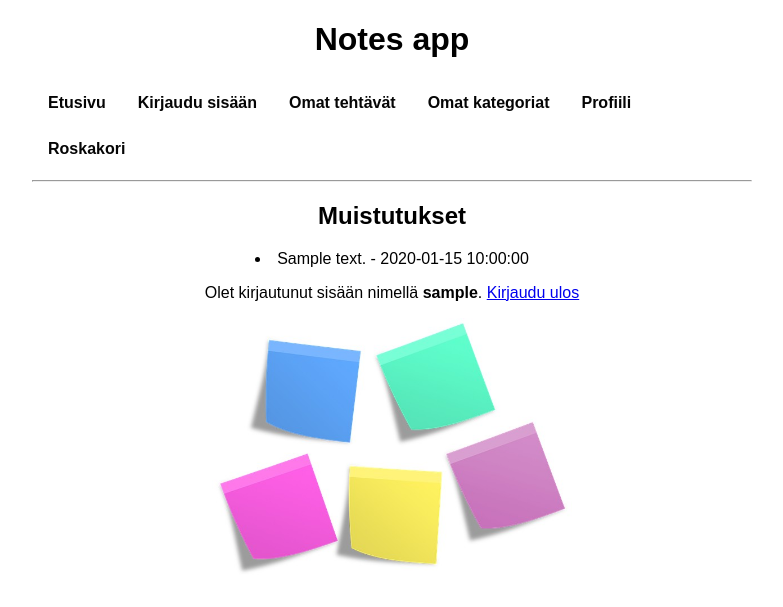
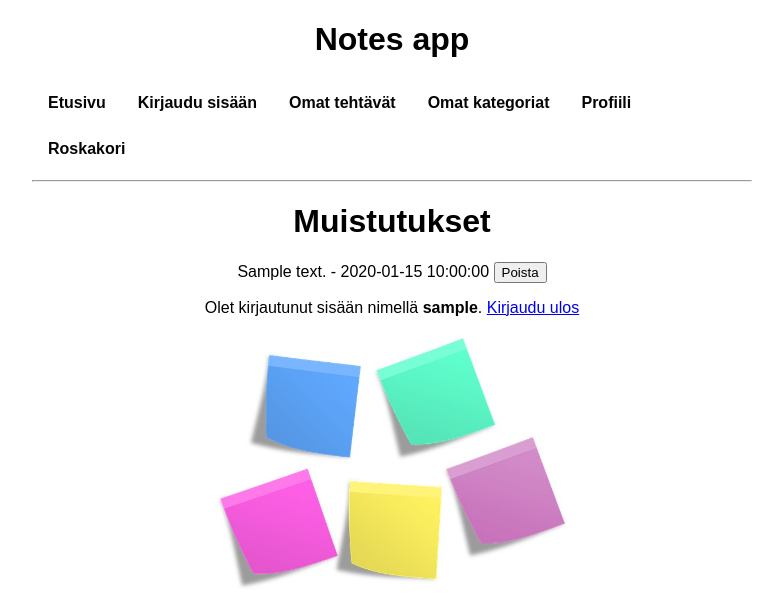
Before and after one commit to veeranniina/tsoha-teht-v-sovellus, a Flask app: template templates/index.html in a window 1280 px wide. Shown: the top 607 px of the page, without its empty margins (248-1031 px from the left). Run offline with Flask 3, Linux system fonts and the light colour scheme; the visitor is signed in with stand-in values (Sample User, id 1); the template is opened without the code that fills it: most values are stand-ins (such as "Sample title", 1, 10 or a date in 2020).

Commit message:
added class reminder-list

```diff
--- a/templates/index.html
+++ b/templates/index.html
@@ -2,11 +2,18 @@
 {% block title %}Etusivu{% endblock %}
 {% block content %}
     {% if session.user_id %}
-    <h2>Muistutukset</h2>
+    <h1>Muistutukset</h1>
+
     {% if reminders %}
-            <ul class="reminders-list"></ul>
+
+    <ul class="reminders-list">
         {% for reminder in reminders %}
-                    <li>{{ reminder.reminder_message }} - {{ reminder.reminder_date }}</li>
+            <li>
+                {{ reminder.reminder_message }} - {{ reminder.reminder_date }}
+                <form action="/delete_reminder/{{ reminder.id }}" method="POST" style="display: inline;">
+                    <button type="submit">Poista</button>
+                </form>
+            </li>
         {% endfor %}
     </ul>
     {% else %}
```
Lines whose indentation alone changed are shown as unchanged.
